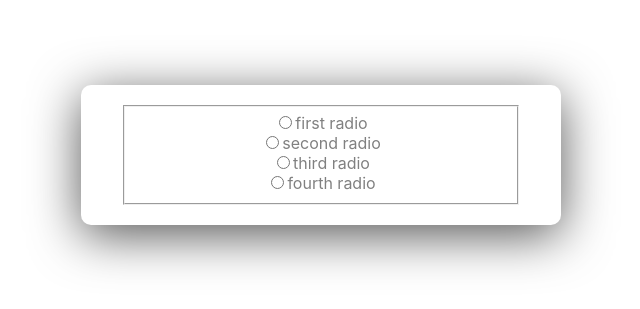
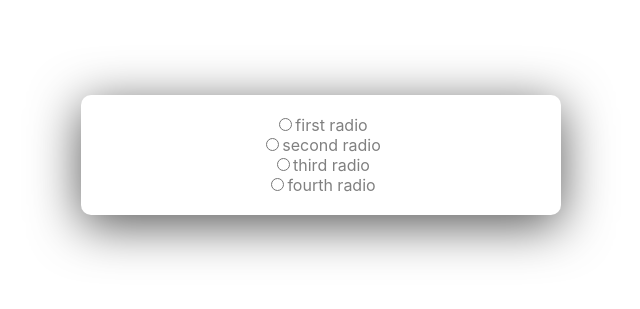
Before and after one commit to alyhoop/project-3, a React (Create React App) app: page / in a window 1280 px wide. Shown: the part 245-554 px from the top of the page, without its empty margins (319-959 px from the left). Built offline with nearby package versions, Linux system fonts and the light colour scheme.

Commit message:
bootstrap react removal of field border

```diff
--- a/src/App.js
+++ b/src/App.js
@@ -8,7 +8,6 @@ function App() {
     <div className="App">
       <div className="container">
         <Form>
-          <fieldset>
             <Form.Group as={Row}>
               <Form.Label as="legend" column sm={2}>
               </Form.Label>
@@ -35,11 +34,10 @@ function App() {
                   type="radio"
                   label="fourth radio"
                   name="formHorizontalRadios"
-                  id="formHorizontalRadios4"
+                  id="formHorizontalRadios3"
                 />
           </Col>
         </Form.Group>
-      </fieldset>
     </Form>
       </div>
     </div>
```
